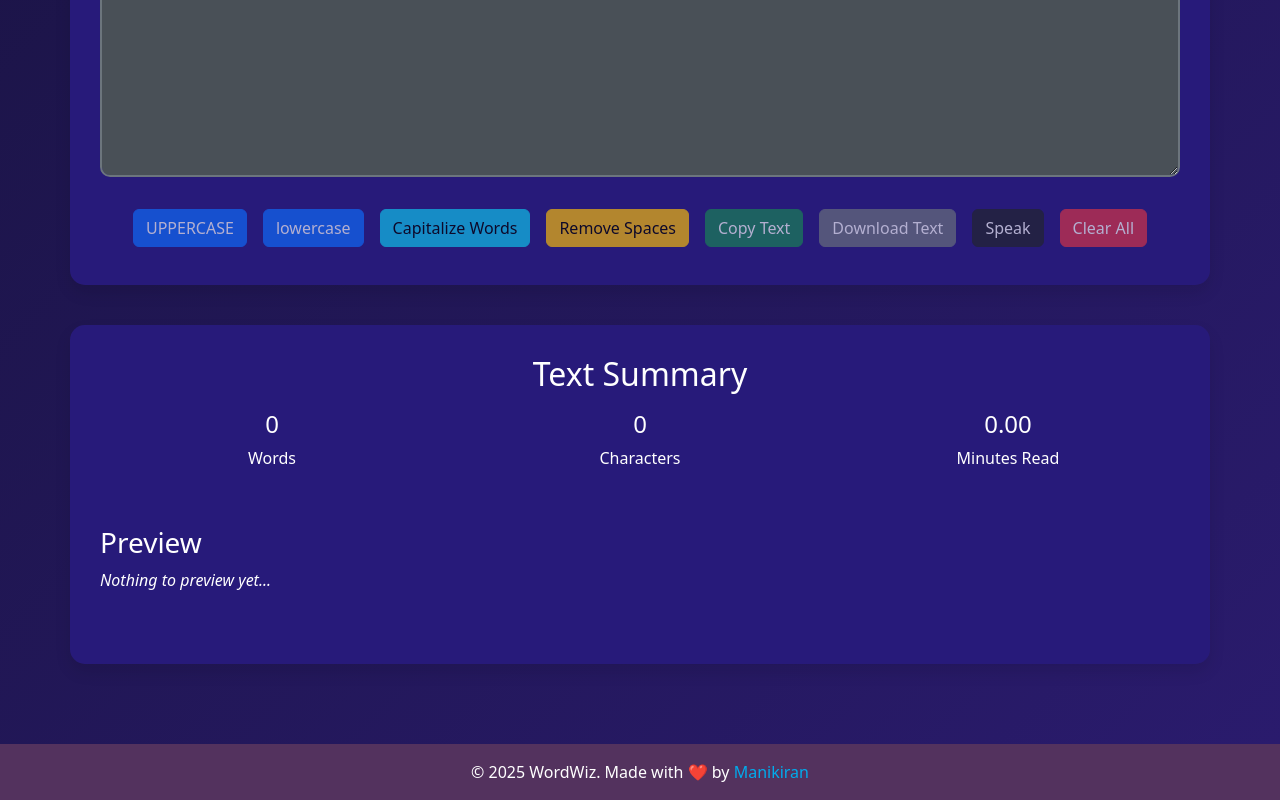
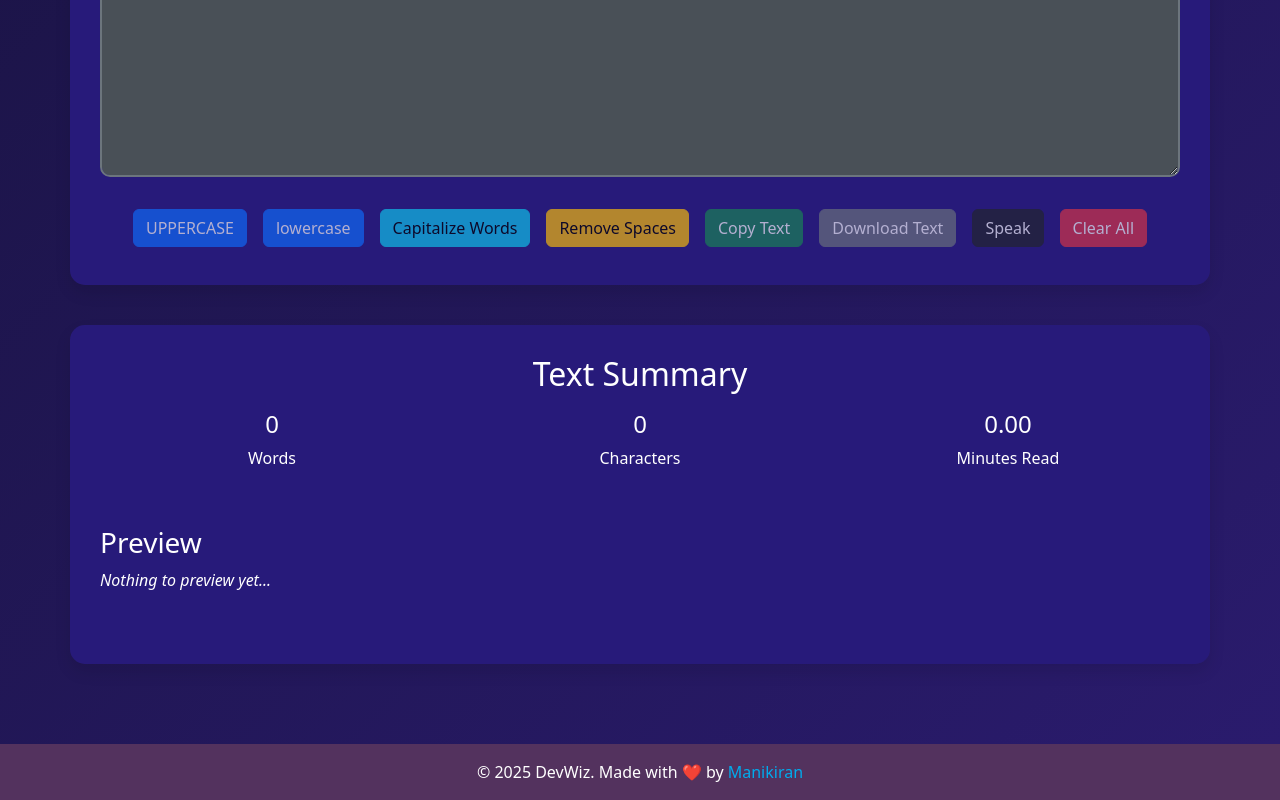
Before and after one commit to manikiran231/DevWiz, a React (Vite) app: page /textutils in a window 1280 px wide. Shown: the part 266-1066 px from the top of the page. Built offline with nearby package versions, Linux system fonts and the light colour scheme; the HTML template or start-up script is replaced by a standard one.

Commit message:
Update Footer.jsx

```diff
--- a/src/components/Footer.jsx
+++ b/src/components/Footer.jsx
@@ -10,7 +10,7 @@ export default function Footer() {
       <div className="container text-center">
         {/* Copyright and Author Info */}
         <p className="mb-0">
-          &copy; {new Date().getFullYear()} WordWiz. Made with ❤️ by{' '}
+          &copy; {new Date().getFullYear()} DevWiz. Made with ❤️ by{' '}
           <a
             href="https://www.linkedin.com/in/tamminaina-manikiran-85b03726a/"
             target="_blank"
```
